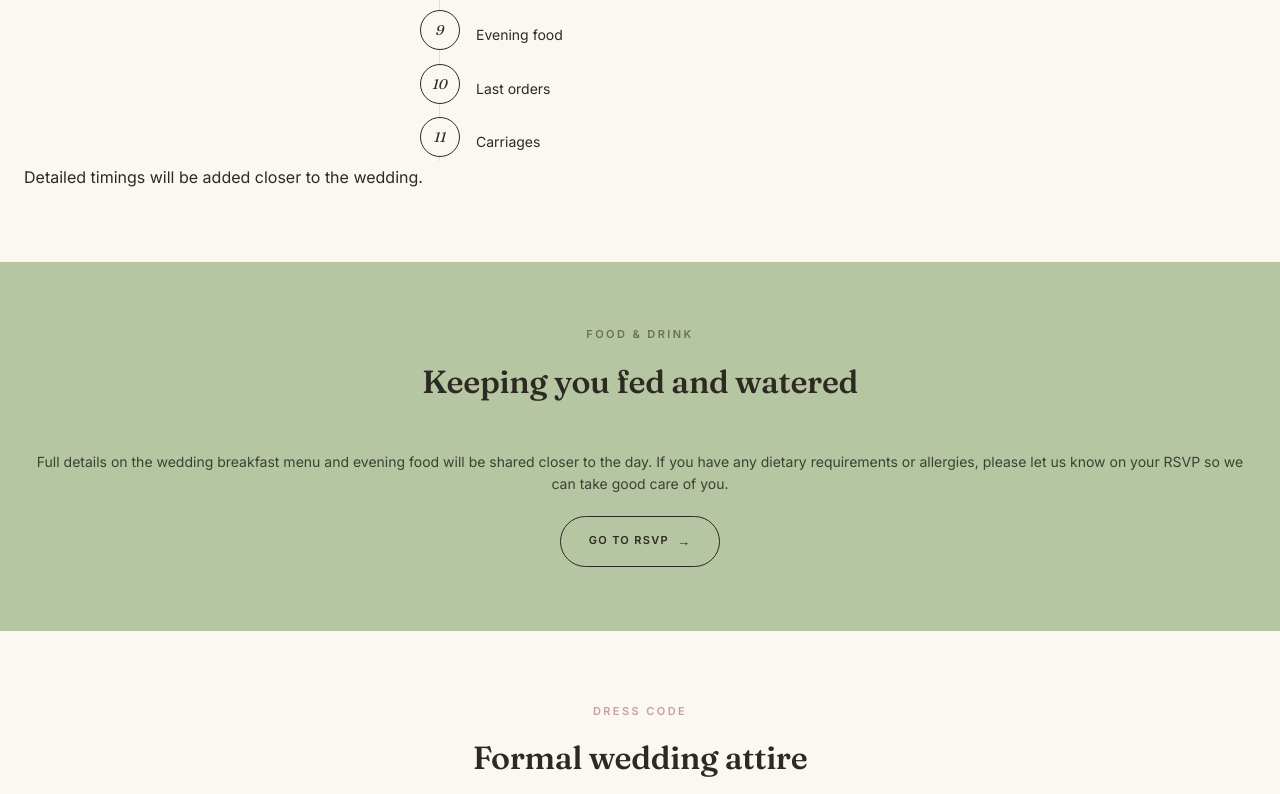
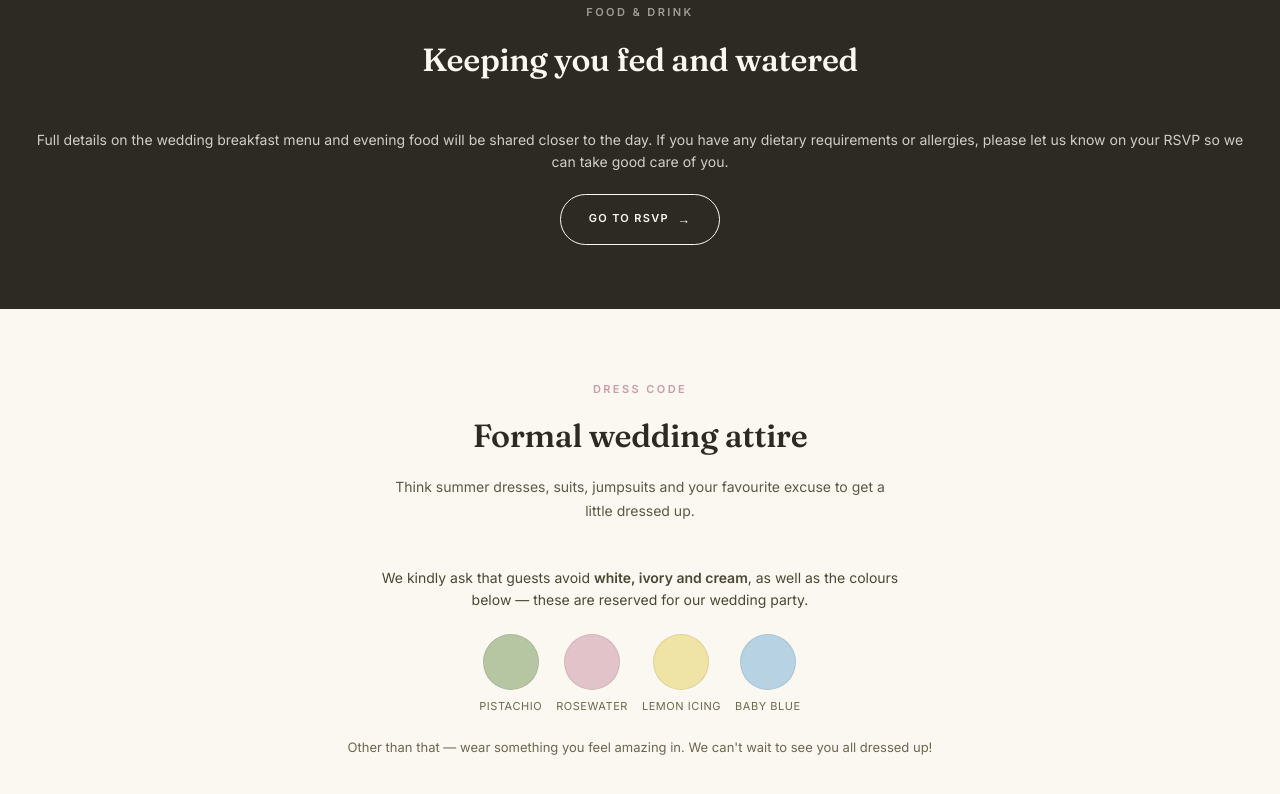
Before and after one commit to saffandbam/saff-and-bam-wedding, a plain HTML site: page details.html in a window 1280 px wide. Shown: the part 1800-2594 px from the top of the page. Drawn offline with Linux system fonts and the light colour scheme; a web font is replaced by a local one.

Commit message:
Update details.html

```diff
--- a/details.html
+++ b/details.html
@@ -11,10 +11,7 @@
   .page-header h1{ color:var(--paper); }
   .page-header .lead{ color:rgba(251,248,241,.75); }
   .page-header .divider{ background:rgba(251,248,241,.3); }
-  .page-header::after{ height:28px; }
-
-  .detail-photo{ max-width:900px; margin:0 auto 6px; padding:0 24px; }
-  .detail-photo img{ width:100%; max-height:340px; object-fit:cover; border-radius:12px; box-shadow:0 22px 40px -20px rgba(44,42,34,.35); display:block; }
+  .page-header::after{ height:52px; }
 
   .card-icon{ width:26px; height:26px; color:var(--ink); margin-bottom:8px; }
   .card .eyebrow{ display:flex; align-items:center; gap:8px; }
@@ -30,9 +27,18 @@
   }
   .day-item .label{ font-size:14px; padding-top:9px; }
 
-  .food-block{ background:var(--pistachio); padding:64px 24px; text-align:center; }
-  .food-block .eyebrow{ color:var(--ink); opacity:.55; justify-content:center; }
-  .food-block p{ color:#3a4232; }
+  .food-block{ background:var(--ink); padding:64px 24px; text-align:center; }
+  .food-block .eyebrow{ color:var(--paper); opacity:.55; justify-content:center; }
+  .food-block h2{ color:var(--paper); }
+  .food-block p{ color:rgba(251,248,241,.8); }
+  .food-block .btn-primary{ border-color:var(--paper) !important; color:var(--paper) !important; }
+  .food-block .btn-primary:hover{ background:var(--paper); color:var(--ink) !important; }
+
+  /* ---------- dress code swatches ---------- */
+  .swatch-row{ display:flex; gap:14px; justify-content:center; margin:22px 0; flex-wrap:wrap; }
+  .swatch-lg{ text-align:center; }
+  .swatch-lg .dot{ width:56px; height:56px; border-radius:50%; margin:0 auto 8px; box-shadow:inset 0 0 0 1px rgba(0,0,0,.08); }
+  .swatch-lg .name{ font-size:11px; letter-spacing:.05em; text-transform:uppercase; color:#6b6752; }
 </style>
 </head>
 <body>
@@ -58,10 +64,6 @@
   <div class="divider"></div>
   <p class="lead">All times below are tentative and will be confirmed closer to the day.</p>
 </header>
-
-<div class="detail-photo">
-  <img src="images/kiss-cliff.jpg" alt="Saff and Bam">
-</div>
 
 <section class="wrap-narrow">
   <div class="card-grid cols-2">
```
